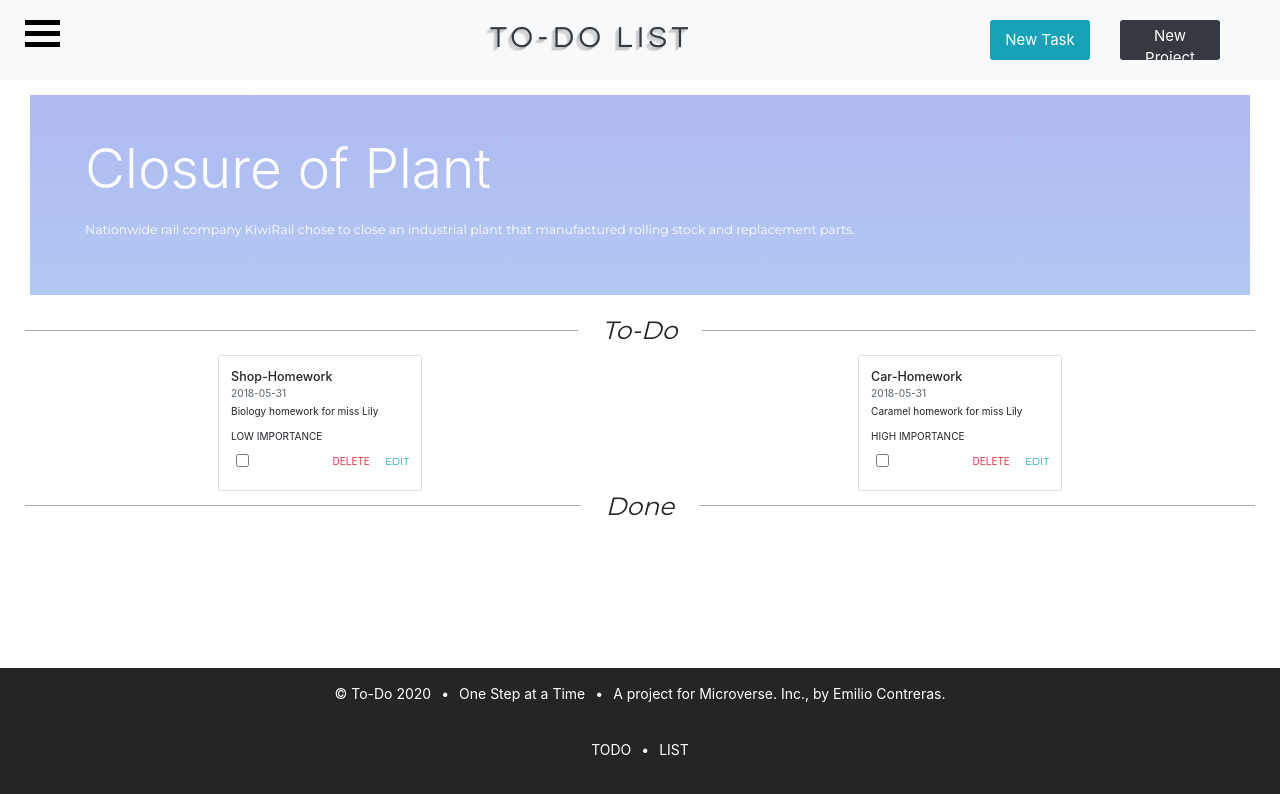
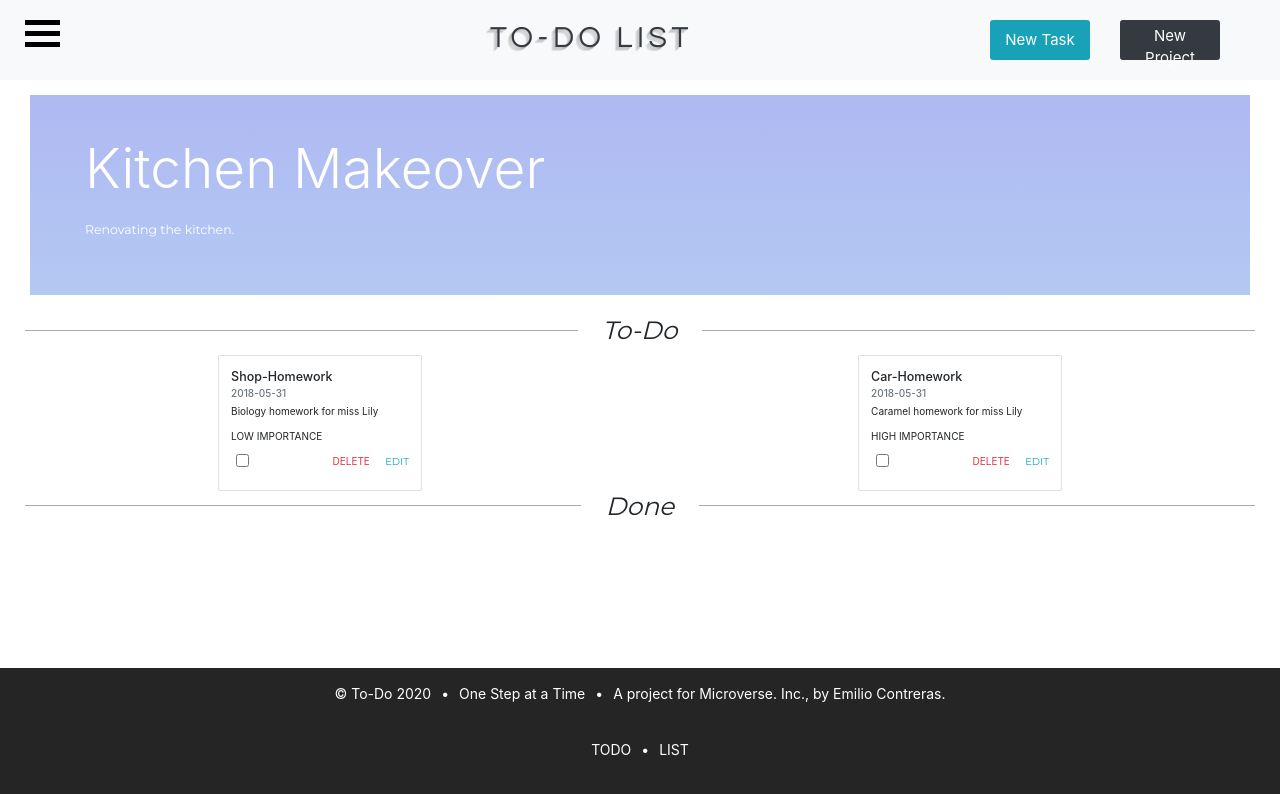
Before and after one commit to emiliocm9/To-Do-List-JavaScript, a website built with webpack: page dist/index.html in a window 1280 px wide. Built offline with nearby package versions, Linux system fonts and the light colour scheme.

Commit message:
docs: refactor project jumbotron display with local storage

```diff
--- a/src/cardsdisplay.js
+++ b/src/cardsdisplay.js
@@ -1,4 +1,4 @@
-import {savebutton, taskbutton, selectContainer, myContainer, undoneContainer, selectContainerLabel} from './taskconstants';
+import { savebutton, taskbutton, selectContainer, myContainer, undoneContainer, selectContainerLabel } from './taskconstants';
 
 const toggleCheckBox = (checkList, card, task) => {
   if (task.completion) {
--- a/src/index.js
+++ b/src/index.js
@@ -1,3 +1,7 @@
+import { initFun } from './projectmodules';
+import { uploadProject } from './projectcreate';
+import { hideEditTask } from './projectselect';
+
 $(document).ready(function(){
   $('.menutoggle').click (function() {
     $('.menumobile').toggleClass("menuoff");
@@ -5,14 +9,10 @@ $(document).ready(function(){
   });
 });
 
-import {myProjects, initFun} from './projectmodules';
-import {uploadProject} from './projectcreate';
-import {hideEditTask} from './projectselect';
-
 uploadProject();
 initFun();
 hideEditTask();
 
 window.onload = () => {
-  document.querySelector(`[data-index="0"]`).click();
+  document.querySelector(`[data-index="1"]`).click();
 };
--- a/src/projectmodules.js
+++ b/src/projectmodules.js
@@ -1,15 +1,15 @@
-import {Project} from './projectconstructor';
-import {dropProject, hideEditTask} from './projectselect';
-import {giveTasks, uploadTask, addTaskToList} from './taskconstructor';
-import {innerCard, myContainer, undoneContainer} from './cardsdisplay';
+import { Project } from './projectconstructor';
+import { dropProject, hideEditTask } from './projectselect';
+import { uploadTask, addTaskToList } from './taskconstructor';
+import { innerCard, myContainer, undoneContainer } from './cardsdisplay';
 const myProjects = [];
 const procontainer = document.querySelector('.projects-container');
 
 const displayTasksOf = (listIndex, project) => {
   const element = document.querySelector(`[data-index="${listIndex}"]`);
   element.addEventListener('click', () => {
-    document.querySelector('.jumbotron-title').textContent = `${project.name}`
-    document.querySelector('.jumbotron-desc').textContent = `${project.description}`
+    document.querySelector('.jumbotron-title').textContent = `${project.name}`;
+    document.querySelector('.jumbotron-desc').textContent = `${project.description}`;
     myContainer.innerHTML = '';
     undoneContainer.innerHTML = '';
     innerCard(project.name);
@@ -49,8 +49,8 @@ const initAppendLocalStorage = () => {
 const initFun = () => {
   if (localStorage.length == 0) {
     initAppendLocalStorage();
-    addTaskToList('Shop-Homework', 'Biology homework for miss Lily', '2018-05-31', 'Low', false, 'Closure of Plant');
-    addTaskToList('Car-Homework', 'Caramel homework for miss Lily', '2018-05-31', 'High', false, 'Closure of Plant');
+    addTaskToList('Shop-Homework', 'Biology homework for miss Lily', '2018-05-31', 'Low', false, 'Kitchen Makeover');
+    addTaskToList('Car-Homework', 'Caramel homework for miss Lily', '2018-05-31', 'High', false, 'Kitchen Makeover');
   } else {
     for (let key in localStorage) {
       if (/name/.test(localStorage[key])) {
@@ -62,8 +62,9 @@ const initFun = () => {
       }
     }
   }
+
   uploadTask();
   hideEditTask();
 }
 
-export {myProjects, displayProjects, addProjectToList, initFun};
+export { myProjects, displayProjects, addProjectToList, initFun };
--- a/src/taskconstructor.js
+++ b/src/taskconstructor.js
@@ -1,7 +1,5 @@
-import {Project} from './projectconstructor';
-import {Task} from './taskmodule';
-import {savebutton} from './taskconstants';
-import { myProjects } from './projectmodules';
+import { Task } from './taskmodule';
+import { savebutton } from './taskconstants';
 
 const addTaskToList = (title, description, date, priority, completion, parent) => {
   const newTask = new Task(title, description, date, priority, completion);
--- a/src/taskmodule.js
+++ b/src/taskmodule.js
@@ -8,4 +8,4 @@ class Task {
   }
 }
 
-export {Task};
+export { Task };
```
Also changed, not shown: dist/index.html, dist/main.js, dist/style.css, src/taskconstants.js (line endings or trailing spaces).
